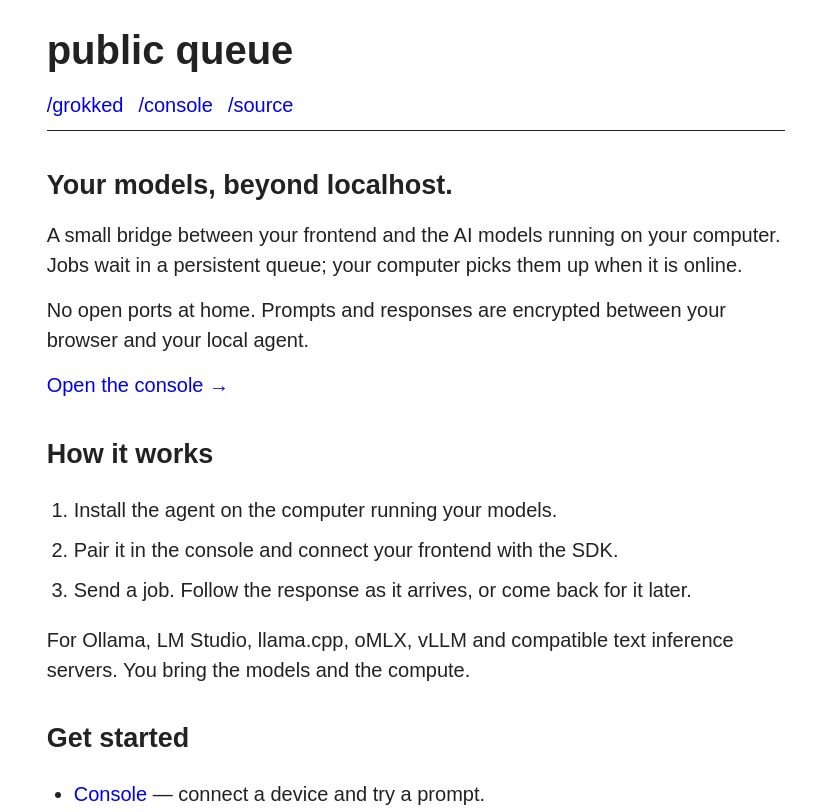
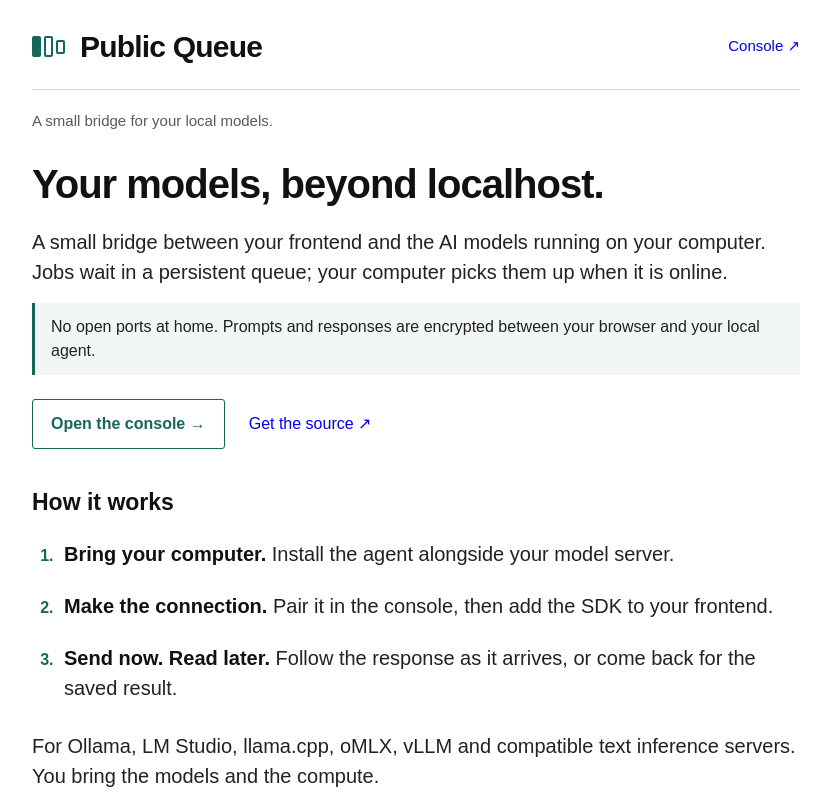
Before and after one commit to lucamattiazzi/public-queue, a website: page apps/web/index.html in a window 1280 px wide. Shown: the top 812 px of the page, without its empty margins (224-1055 px from the left). Drawn offline with Linux system fonts and the light colour scheme; files that its build step writes are made by us from their sources.

Commit message:
Give Public Queue its own identity within the Grokked visual style

```diff
--- a/apps/web/index.html
+++ b/apps/web/index.html
@@ -9,30 +9,27 @@
   <script defer data-domain="jobboard.grokked.it" src="https://check.grokked.it/js/script.js"></script>
 </head>
 <body>
-  <header>
-    <h1><a href="/">public queue</a></h1>
-    <nav aria-label="Main">
-      <a href="https://grokked.it">/grokked</a>
-      <a href="/console/">/console</a>
-      <a href="/downloads/source.tgz">/source</a>
-    </nav>
+  <header class="site-header">
+    <a class="brand" href="/"><span class="queue-mark" aria-hidden="true"><i></i><i></i><i></i></span><span>Public Queue</span></a>
+    <a class="header-link" href="/console/">Console ↗</a>
   </header>
   <main>
-    <h2>Your models, beyond localhost.</h2>
+    <p class="eyebrow">A small bridge for your local models.</p>
+    <h1>Your models, beyond localhost.</h1>
     <p>A small bridge between your frontend and the AI models running on your computer. Jobs wait in a persistent queue; your computer picks them up when it is online.</p>
-    <p>No open ports at home. Prompts and responses are encrypted between your browser and your local agent.</p>
-    <p><a href="/console/">Open the console →</a></p>
+    <p class="privacy">No open ports at home. Prompts and responses are encrypted between your browser and your local agent.</p>
+    <div class="links"><a class="primary" href="/console/">Open the console →</a><a href="/downloads/source.tgz">Get the source ↗</a></div>
 
     <h2>How it works</h2>
     <ol>
-      <li>Install the agent on the computer running your models.</li>
-      <li>Pair it in the console and connect your frontend with the SDK.</li>
-      <li>Send a job. Follow the response as it arrives, or come back for it later.</li>
+      <li><strong>Bring your computer.</strong> Install the agent alongside your model server.</li>
+      <li><strong>Make the connection.</strong> Pair it in the console, then add the SDK to your frontend.</li>
+      <li><strong>Send now. Read later.</strong> Follow the response as it arrives, or come back for the saved result.</li>
     </ol>
     <p>For Ollama, LM Studio, llama.cpp, oMLX, vLLM and compatible text inference servers. You bring the models and the compute.</p>
 
     <h2>Get started</h2>
-    <ul>
+    <ul class="downloads">
       <li><a href="/console/">Console</a> — connect a device and try a prompt.</li>
       <li><a href="/downloads/agent.tgz">Local agent</a> — runs on your computer, with Node.js 24+.</li>
       <li><a href="/downloads/sdk.tgz">Browser SDK</a> — connect your own frontend.</li>
@@ -40,6 +37,6 @@
     </ul>
     <p class="note">Currently a personal beta. Console access requires an owner key; public signup and paid plans are not open yet.</p>
   </main>
-  <footer>A project by <a href="https://grokked.it">grokked.it</a>.</footer>
+  <footer><span>A project by <a href="https://grokked.it">grokked.it</a>.</span><a href="/console/">Console</a><a href="/downloads/source.tgz">Self-host</a></footer>
 </body>
 </html>
--- a/apps/web/site/landing.css
+++ b/apps/web/site/landing.css
@@ -2,39 +2,61 @@
   color-scheme: light dark;
   --background: #fff;
   --text: #222;
+  --strong: #111;
+  --muted: #595959;
   --link: #00e;
-  --border: #222;
+  --border: #d4d9d8;
+  --accent: #17665b;
+  --tint: #f2f7f5;
+  font: 20px/1.5 Arial, sans-serif;
+  color: var(--text);
+  background: var(--background);
 }
 @media (prefers-color-scheme: dark) {
   :root {
     --background: #16181d;
     --text: #d8d8d8;
+    --strong: #fff;
+    --muted: #aaa;
     --link: #7ab8ff;
-    --border: #666;
+    --border: #424a4a;
+    --accent: #8ed3c0;
+    --tint: #1c2928;
   }
 }
-html {
-  max-width: 70ch;
-  margin: auto;
-  font: 1.25em/1.5 sans-serif;
-  background: var(--background);
-  color: var(--text);
+* { box-sizing: border-box; }
+body { max-width: 808px; margin: auto; padding: 24px 20px 32px; }
+.site-header { display: flex; align-items: center; justify-content: space-between; flex-wrap: wrap; gap: 16px; border-bottom: 1px solid var(--border); padding-bottom: 20px; }
+.brand { display: inline-flex; align-items: center; gap: 12px; font-size: 30px; font-weight: 700; color: var(--strong); letter-spacing: -.8px; }
+.brand:hover { text-decoration: none; }
+.queue-mark { display: flex; align-items: center; gap: 3px; width: 36px; height: 36px; }
+.queue-mark i { width: 9px; height: 21px; border: 2px solid var(--accent); border-radius: 2px; }
+.queue-mark i:first-child { background: var(--accent); }
+.queue-mark i:last-child { height: 14px; }
+.header-link, nav { font-size: 15px; }
+nav { display: flex; flex-wrap: wrap; gap: 16px; }
+.eyebrow { color: var(--muted); font-size: 15px; margin: 20px 0 28px; }
+h1 { font-size: clamp(30px, 5vw, 40px); line-height: 1.15; letter-spacing: -1px; color: var(--strong); margin: 0 0 20px; }
+h2 { font-size: 23px; color: var(--strong); margin: 36px 0 16px; }
+p { margin: 0 0 16px; }
+a { color: var(--link); text-decoration: none; text-underline-offset: 4px; }
+a:hover { text-decoration: underline; }
+a:focus-visible { outline: 2px solid var(--accent); outline-offset: 4px; }
+strong { color: var(--strong); }
+.links { display: flex; align-items: center; flex-wrap: wrap; gap: 16px 24px; font-size: 16px; margin: 24px 0 36px; }
+.primary { padding: 12px 18px; border: 1px solid var(--accent); color: var(--accent); font-weight: 700; border-radius: 3px; }
+.primary:hover { color: var(--background); background: var(--accent); text-decoration: none; }
+ol { padding-left: 26px; margin: 20px 0 28px; }
+ol li { padding-left: 6px; margin-bottom: 22px; }
+ol li::marker { color: var(--accent); font-size: 16px; font-weight: 700; }
+.privacy { border-left: 3px solid var(--accent); padding: 12px 16px; background: var(--tint); font-size: 16px; }
+.downloads { padding: 0; list-style: none; font-size: 16px; }
+.downloads li { padding: 12px 0; border-bottom: 1px solid var(--border); }
+.note { font-size: 14px; color: var(--muted); margin-top: 24px; }
+footer { display: flex; align-items: center; flex-wrap: wrap; gap: 12px 24px; border-top: 1px solid var(--border); margin-top: 36px; padding-top: 20px; font-size: 15px; color: var(--muted); }
+footer > span:first-child { margin-right: auto; }
+@media (max-width: 480px) {
+  :root { font-size: 18px; }
+  .brand { font-size: 27px; }
+  .site-header nav { width: 100%; }
 }
-body { max-width: 768px; margin: 1rem; }
-header { border-bottom: 1px solid var(--border); margin-bottom: 1.5rem; }
-h1 { margin: .5em 0 .25em; }
-h2 { margin: 1.25em 0 .35em; font-size: 1.35em; }
-p { margin: .75em 0; }
-a { color: var(--link); text-decoration: none; }
-a:hover { text-decoration: underline; }
-a:focus-visible { outline: 2px solid var(--link); outline-offset: 4px; }
-h1 a { color: inherit; }
-nav { display: flex; flex-wrap: wrap; gap: .75rem; margin-bottom: .5em; }
-ul, ol { padding-left: 1.35em; }
-li { margin-bottom: .5em; }
-.note, footer { font-size: .85em; }
-.note { margin-top: 1.5rem; }
-footer { border-top: 1px solid var(--border); margin-top: 2rem; padding: 1rem 0; }
-@media (max-width: 480px) {
-  html { font-size: 1.0625em; }
-}
```
Also changed, not shown: apps/web/console.html (+2 -2 lines), apps/web/site/console.css (+8 -6 lines).
